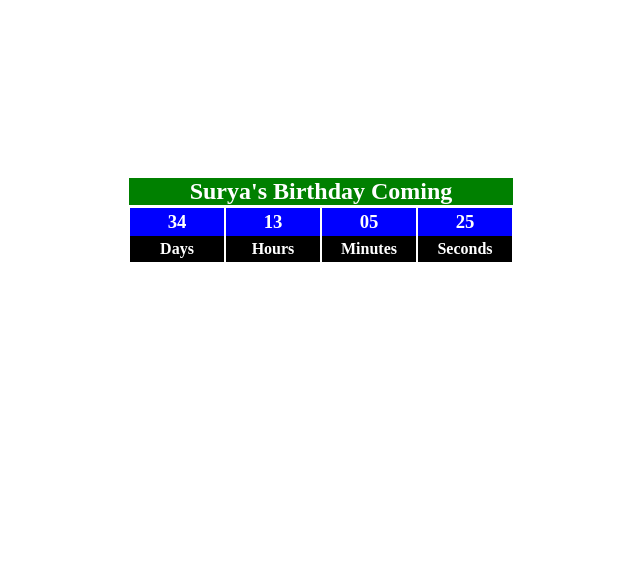
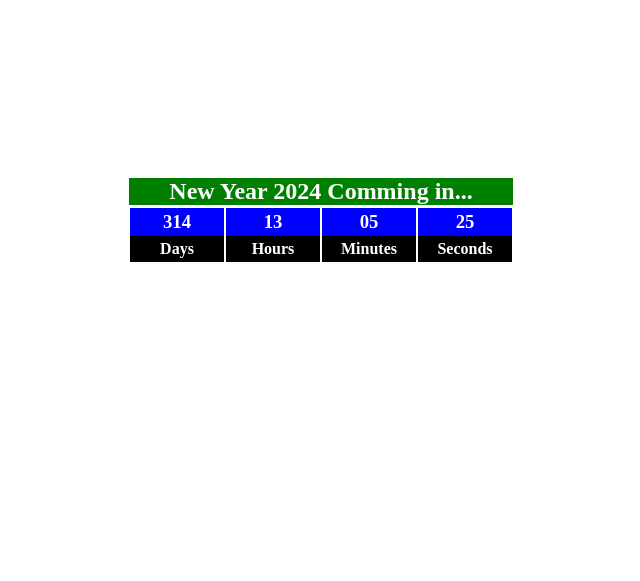
Before and after one commit to suri33833/Timer, a plain HTML site: page index.html in a window 1280 px wide. Shown: the part 22-603 px from the top of the page, without its empty margins (319-959 px from the left). Drawn offline with Linux system fonts and the light colour scheme.

Commit message:
dateupdated

```diff
--- a/index.html
+++ b/index.html
@@ -47,7 +47,7 @@
   <body>
     <div class="main">
       <div class="center">
-        <h2 id="heading">Surya's Birthday Coming</h2>
+        <h2 id="heading">New Year 2024 Comming in...</h2>
         <div class="time">
           <div class="item">
             <h3 id="days"></h3>
@@ -75,7 +75,7 @@
       let minute = document.getElementById("minutes");
       let second = document.getElementById("seconds");
 
-      let target = new Date(2023, 2,27);
+      let target = new Date(2024,0);
       setInterval(() => {
         let ctime = new Date();
         let diff = target - ctime;
```
